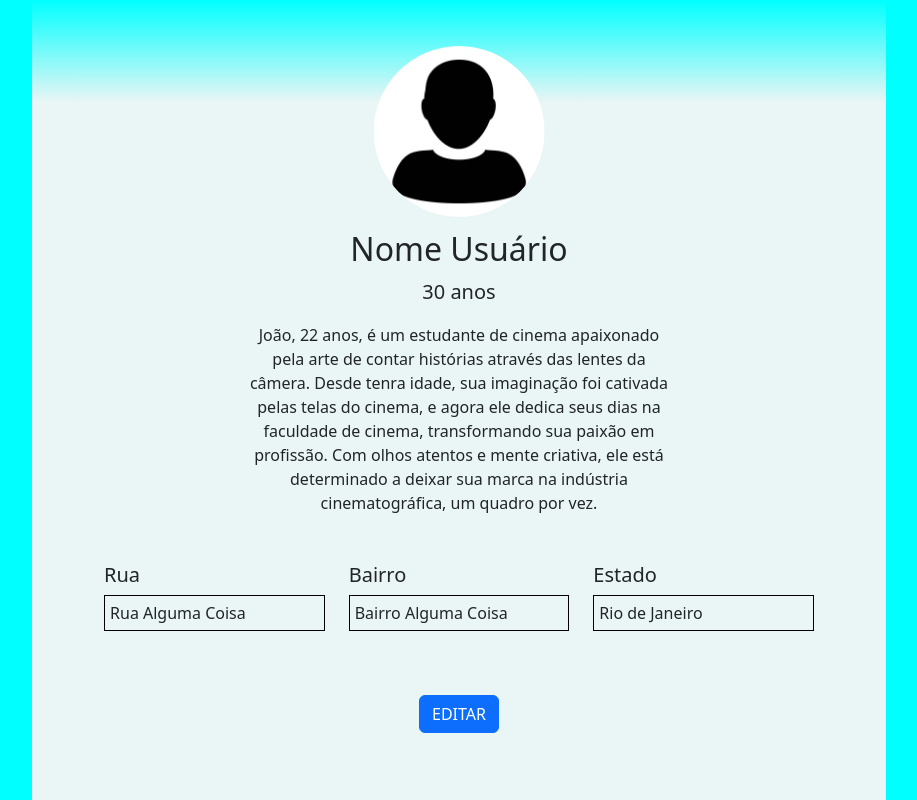
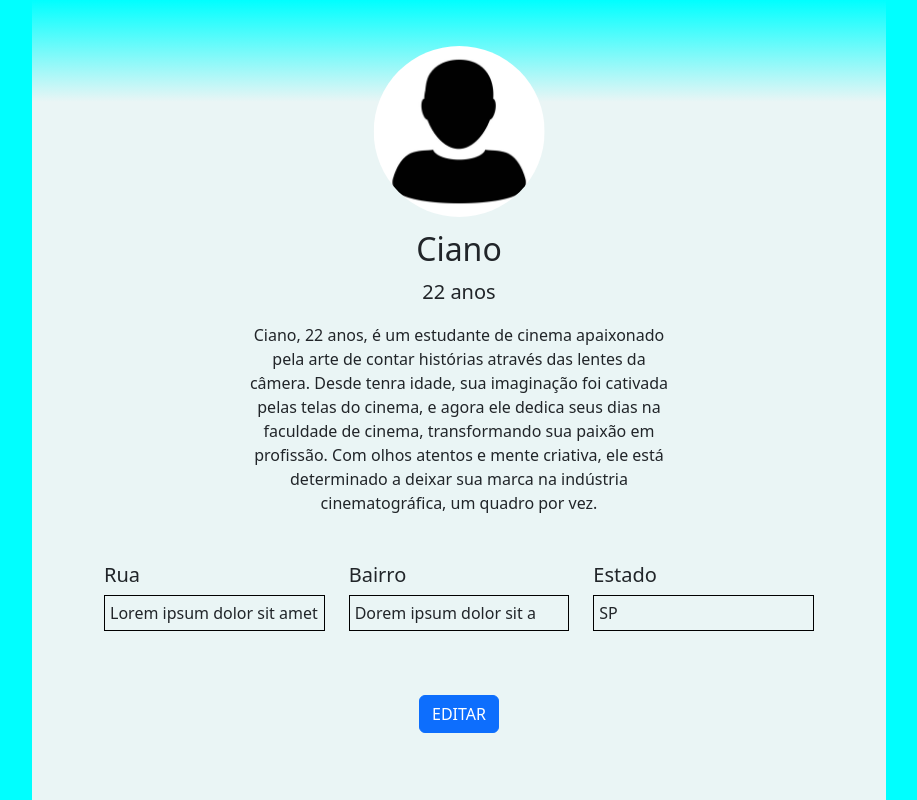
Before and after one commit to briotza/exercicio-sync360, a React (Create React App) app: page / in a window 1280 px wide. Shown: the whole page, without its empty margins (181-1098 px from the left). Built offline with nearby package versions, Linux system fonts and the light colour scheme.

Commit message:
feat: definindo objetos que serão modificados

```diff
--- a/src/App.js
+++ b/src/App.js
@@ -6,13 +6,17 @@ import EditProfile from './EditProfile'
 import React, { useState } from 'react';
 
 function App() {
-  const [user] = useState({});
+  const [user, setUser] = useState({
+    nome: 'Ciano',
+    idade: '22',
+    bio: 'Ciano, 22 anos, é um estudante de cinema apaixonado pela arte de contar histórias através das lentes da câmera. Desde tenra idade, sua imaginação foi cativada pelas telas do cinema, e agora ele dedica seus dias na faculdade de cinema, transformando sua paixão em profissão. Com olhos atentos e mente criativa, ele está determinado a deixar sua marca na indústria cinematográfica, um quadro por vez.',
+    rua: 'Lorem ipsum dolor sit amet',
+    bairro: 'Dorem ipsum dolor sit a',
+    estado: 'SP'
+  });
+
   const [editMode, setEditMode] = useState(false);
-  const profileData = {
-    name: "Nome",
-    age: 1,
-    email: "email@email.com"
-  };
+
 
   const toggleEditMode = () => {
     setEditMode(!editMode);
@@ -28,7 +32,7 @@ function App() {
 
       {/*Perfil*/}
       <div className="col-md-8 profile-container">
-        <Profile profile={profileData} toggleEditMode={toggleEditMode}/>
+        <Profile profile={user} toggleEditMode={toggleEditMode}/>
         {editMode && <EditProfile />}
 
       </div>
--- a/src/EditProfile.js
+++ b/src/EditProfile.js
@@ -1,7 +1,15 @@
-import React from 'react';
+import React, { useState }  from 'react';
 import './App.css';
 
 function EditProfile({ edit }) {
+    const [formData, setFormData] = useState({
+        nome: '',
+        idade: '',
+        rua: '',
+        bairro: '',
+        estado: '',
+        bio: '',
+    });
 
     const handleChange = (e) => {
         const { name, value } = e.target;
@@ -17,11 +25,11 @@ function EditProfile({ edit }) {
                 <div className='card-body p-5'>
                     <div className='mb-3'>
                         <label className='form-label'>Nome:</label>
-                        <input type='text' className='form-control' id='name' name='name' value={FormData.name} onChange={handleChange}/>
+                        <input type='text' className='form-control' id='nome' name='nome' value={FormData.nome} onChange={handleChange}/>
                     </div>
                     <div className='mb-3'>
                         <label className='form-label'>Idade:</label>
-                        <input type='number' className='form-control' id='age' name='age' value={FormData.age} onChange={handleChange}/>
+                        <input type='number' className='form-control' id='idade' name='idade' value={FormData.idade} onChange={handleChange}/>
                     </div>
                     <div className='mb-3'>
                         <label className='form-label'>Rua:</label>
--- a/src/Profile.js
+++ b/src/Profile.js
@@ -10,23 +10,23 @@ function Profile({ profile, toggleEditMode }) {
             </div>
             <div className='col-md-6 user-info'>
                 <div className='card-body text-center'>
-                    <h2>Nome Usuário</h2>
-                    <p className='lead'>30 anos</p>
-                    <p className='bio'>João, 22 anos, é um estudante de cinema apaixonado pela arte de contar histórias através das lentes da câmera. Desde tenra idade, sua imaginação foi cativada pelas telas do cinema, e agora ele dedica seus dias na faculdade de cinema, transformando sua paixão em profissão. Com olhos atentos e mente criativa, ele está determinado a deixar sua marca na indústria cinematográfica, um quadro por vez.</p>
+                    <h2>{profile.nome}</h2>
+                    <p className='lead'>{profile.idade} anos</p>
+                    <p className='bio'>{profile.bio}</p>
                 </div>
             </div>
             <div className='row mt-5 endereco'>
                 <div className='col-md-4'>
                     <h5>Rua</h5>
-                    <p>Rua Alguma Coisa</p>
+                    <p>{profile.rua}</p>
                 </div>
                 <div className='col-md-4'>
                     <h5>Bairro</h5>
-                    <p>Bairro Alguma Coisa</p>
+                    <p>{profile.bairro}</p>
                 </div>
                 <div className='col-md-4'>
                     <h5>Estado</h5>
-                    <p>Rio de Janeiro</p>
+                    <p>{profile.estado}</p>
                 </div>
             </div>
             <div className='card-footer mt-5'>
```
